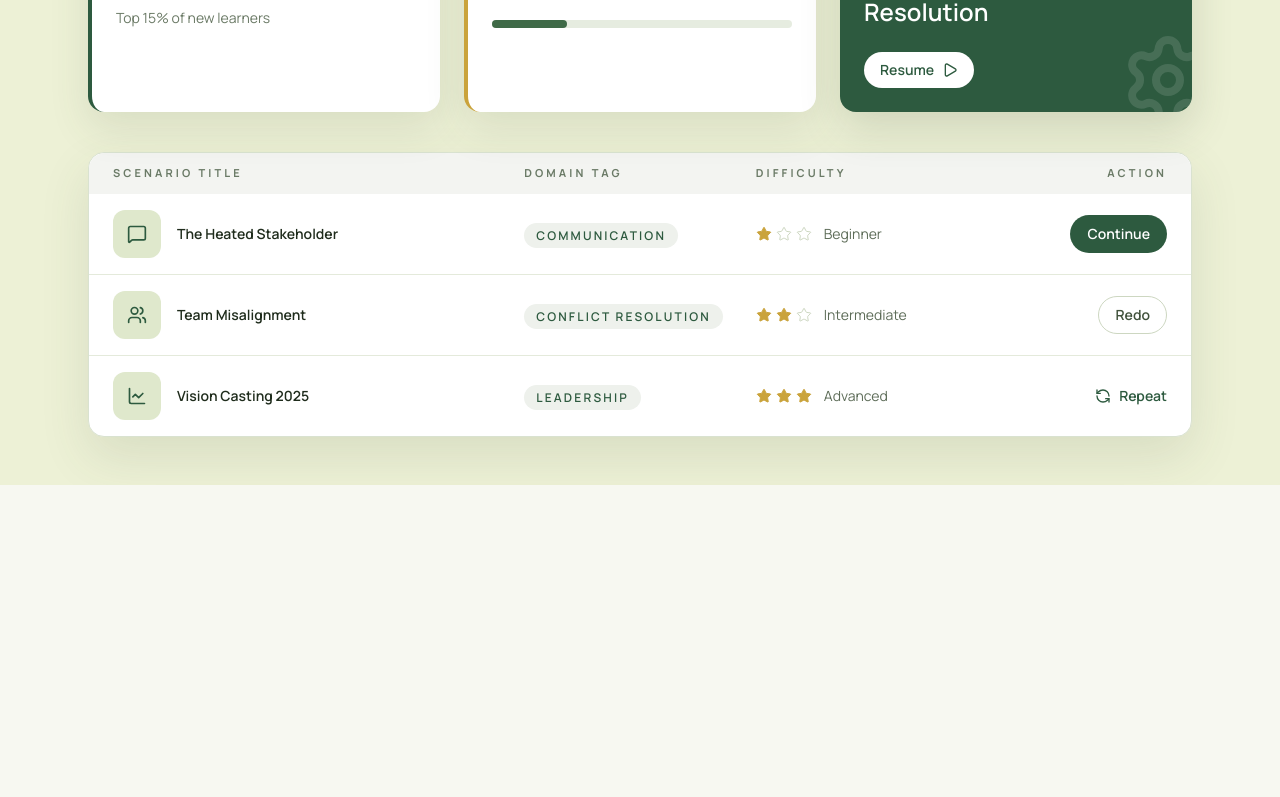
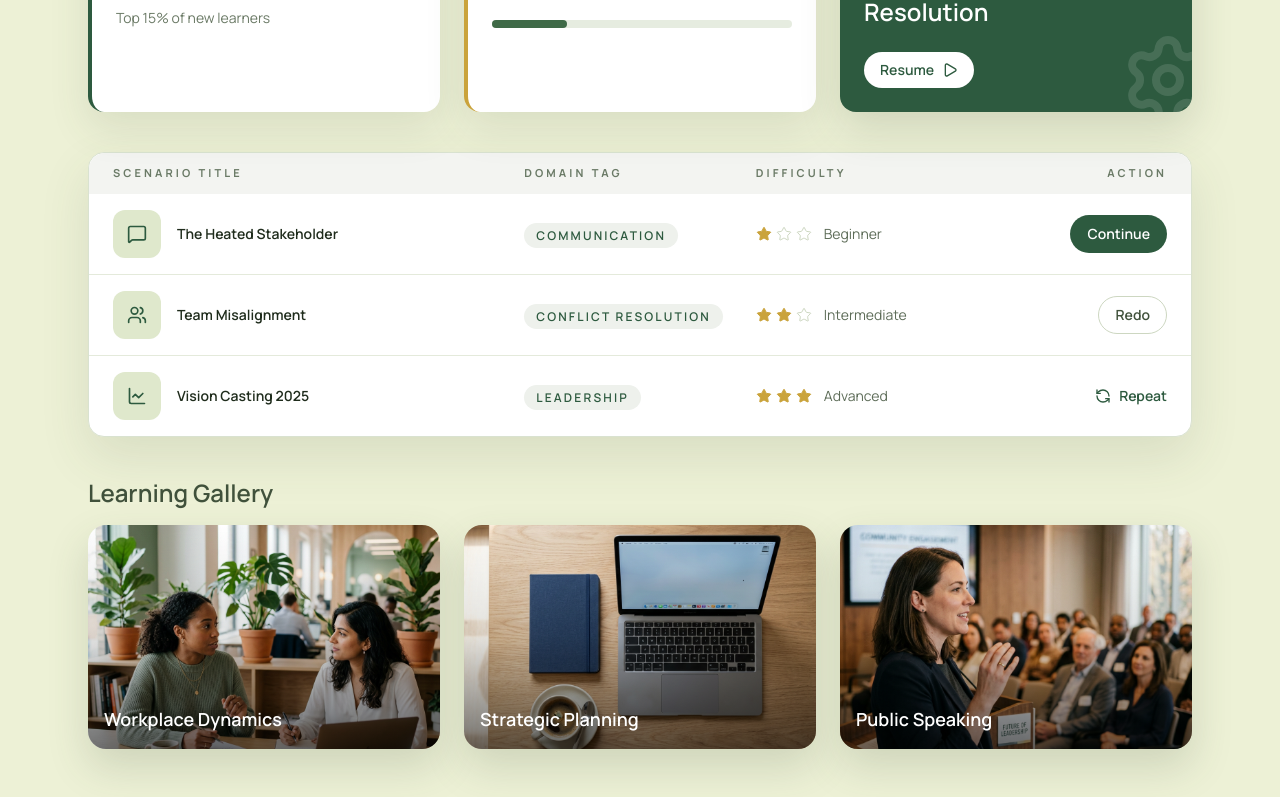
Before and after one commit to lucianvaleanu/orglearn, a Next.js app: page / in a window 1280 px wide. Shown: the part 341-1138 px from the top of the page. Before the commit the page ends 826 px from the top, so only its background shows below. Built offline with nearby package versions, Linux system fonts and the light colour scheme.

Commit message:
Created another component for the dashboard

```diff
--- a/app/page.tsx
+++ b/app/page.tsx
@@ -1,5 +1,6 @@
 import DashboardStatusCards from "../components/DashboardStatusCards";
 import Header from "../components/Header";
+import LearningGallery from "../components/LearningGallery";
 import ScenarioSelectionTable from "../components/ScenarioSelectionTable";
 
 export default function Home() {
@@ -22,6 +23,9 @@ export default function Home() {
         <div className="mt-10">
           <ScenarioSelectionTable />
         </div>
+        <div className="mt-10">
+          <LearningGallery />
+        </div>
       </main>
     </div>
   );
--- /dev/null
+++ b/components/LearningGallery.tsx
@@ -0,0 +1,48 @@
+import Image from "next/image";
+
+const galleryItems = [
+  {
+    title: "Workplace Dynamics",
+    image: "/images/workplace-dynamics.png",
+  },
+  {
+    title: "Strategic Planning",
+    image: "/images/strategic-planning.png",
+  },
+  {
+    title: "Public Speaking",
+    image: "/images/public-speaking.png",
+  },
+] as const;
+
+export default function LearningGallery() {
+  return (
+    <section>
+      <div className="mb-4 flex items-center justify-between">
+        <h2 className="text-2xl font-semibold text-[#40513b]">
+          Learning Gallery
+        </h2>
+      </div>
+      <div className="grid gap-6 md:grid-cols-2 xl:grid-cols-3">
+        {galleryItems.map((item) => (
+          <article
+            key={item.title}
+            className="group relative overflow-hidden rounded-[18px] shadow-[0_18px_40px_rgba(64,81,59,0.18)]"
+          >
+            <Image
+              src={item.image}
+              alt={item.title}
+              width={520}
+              height={320}
+              className="h-56 w-full object-cover transition duration-300 group-hover:scale-[1.02]"
+            />
+            <div className="absolute inset-0 bg-gradient-to-t from-black/55 via-black/10 to-transparent" />
+            <div className="absolute bottom-4 left-4">
+              <p className="text-lg font-semibold text-white">{item.title}</p>
+            </div>
+          </article>
+        ))}
+      </div>
+    </section>
+  );
+}
```
Also changed, not shown: public/images/public-speaking.png (added), 1 other file (tests, documents, lock files or other folders).
